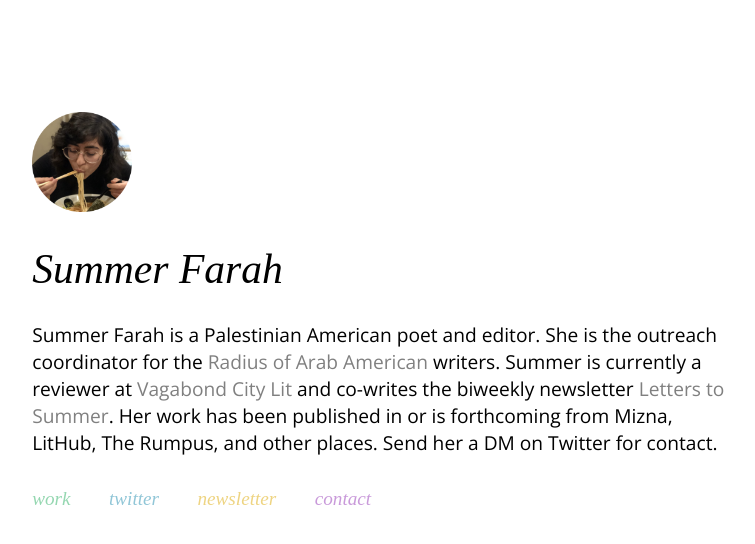
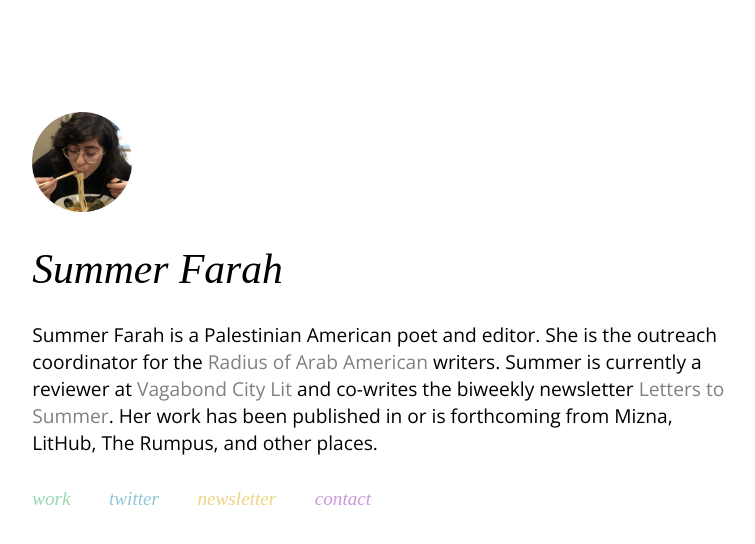
Before and after one commit to jilliangmeehan/summer-farah, a Jekyll site: the page built from index.html, in a window 1280 px wide. Shown: the top 544 px of the page, without its empty margins (67-822 px from the left). Built offline with Jekyll 4.4.1, drawn with Linux system fonts in a browser that asks for light colours; some web fonts are replaced.

Commit message:
Update bio.md

```diff
--- a/_includes/bio.md
+++ b/_includes/bio.md
@@ -1 +1 @@
-Summer Farah is a Palestinian American poet and editor. She is the outreach coordinator for the [Radius of Arab American](https://arabamericanwriters.org/) writers. Summer is currently a reviewer at [Vagabond City Lit](https://vagabondcitylit.com/) and co-writes the biweekly newsletter [Letters to Summer](https://letterstosummer.com). Her work has been published in or is forthcoming from Mizna, LitHub, The Rumpus, and other places. Send her a DM on Twitter for contact.
+Summer Farah is a Palestinian American poet and editor. She is the outreach coordinator for the [Radius of Arab American](https://arabamericanwriters.org/) writers. Summer is currently a reviewer at [Vagabond City Lit](https://vagabondcitylit.com/) and co-writes the biweekly newsletter [Letters to Summer](https://letterstosummer.com). Her work has been published in or is forthcoming from Mizna, LitHub, The Rumpus, and other places.
```
